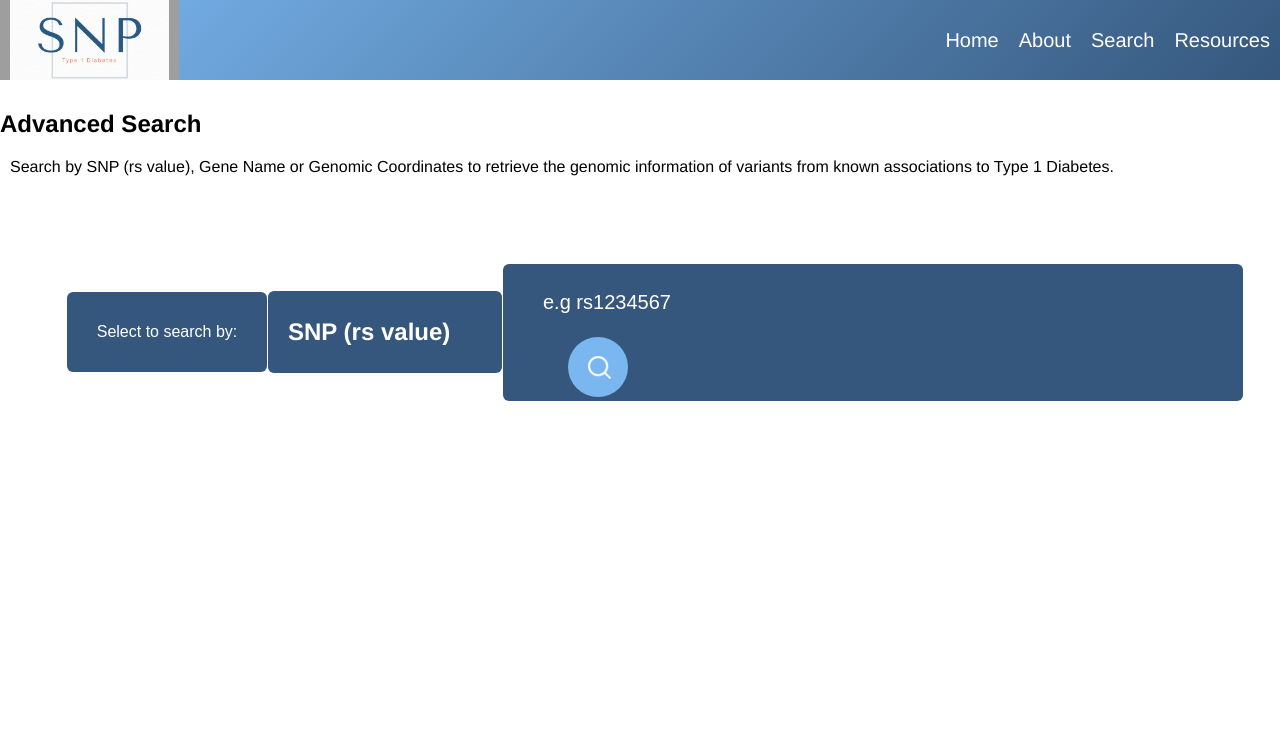
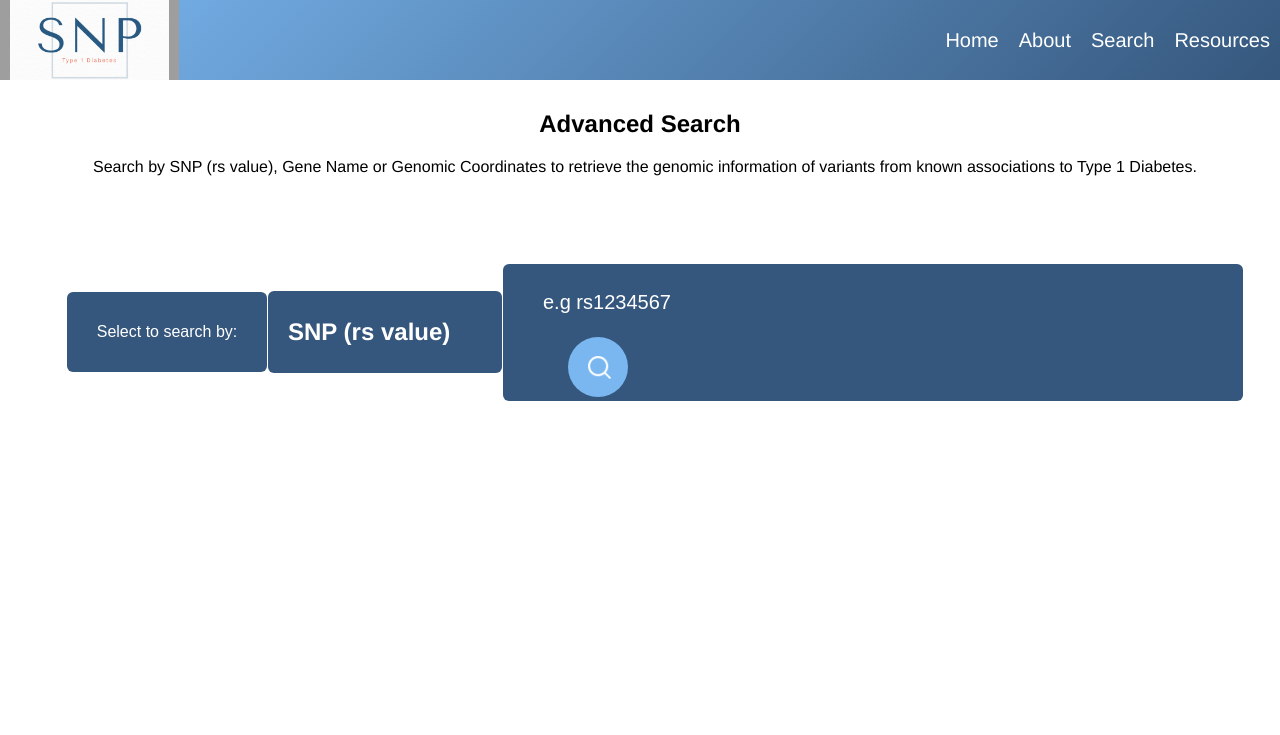
Before and after one commit to fraseralex96/T1-Diabetes-SNP-Portal, a Flask app: page /search/SNP in a window 1280 px wide. Shown: the top 735 px of the page. Run offline with Flask 3, Linux system fonts and the light colour scheme; parts of the project's set-up code (start-up, migrations or seed data) failed here and were passed over; grey boxes are pictures that could not be loaded.

Commit message:
Update style.css

```diff
--- a/final_website/static/css/style.css
+++ b/final_website/static/css/style.css
@@ -71,6 +71,10 @@ main {
 }
 
 /*----------------------------------- Advanced search layout----------------------------------------  */
+
+.search_info {
+  text-align: center;
+}
 
 /* Drop down button */
 #container{
```
